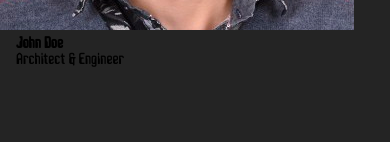
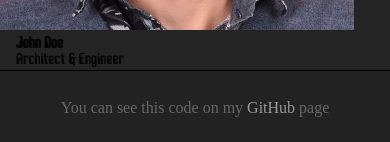
Before and after one commit to santuzzxooy/Portfolio_Web, a React (Vite) app: page / in a window 390 px wide. Shown: the part 1258-1400 px from the top of the page. Before the commit the page ends 1328 px from the top, so only its background shows below. Built offline with nearby package versions, Linux system fonts and the light colour scheme.

Commit message:
header and banner full

```diff
--- a/src/App.jsx
+++ b/src/App.jsx
@@ -1,7 +1,8 @@
 import './App.css'
 import Header from './Components/Header'
+import Banner from './Components/Banner'
 import PersonalInfo from './Components/PersonalInfo'
-import Banner from './Components/Banner'
+import Footer from './Components/Footer'
 
 function App() {
 
@@ -10,6 +11,7 @@ function App() {
       <Header/>
       <Banner/>
       <PersonalInfo/>
+      <Footer/>
     </>
   )
 }
--- a/src/Components/Banner.jsx
+++ b/src/Components/Banner.jsx
@@ -26,7 +26,7 @@ const Banner = () => {
             <canvas ref={canvasRef} className="lightningCanvas"></canvas>
             <ul>
                 <li><span id="banner_text" className="banner_text"></span></li>
-                <li><a href="/tickets" className="banner_button">Contact me</a></li>
+                <li><a href="#" className="banner_button">Contact me</a></li>
             </ul>
         </div>
     );
--- /dev/null
+++ b/src/Components/Footer.jsx
@@ -0,0 +1,13 @@
+import React from 'react'
+
+const Footer = () => {
+    return (
+        <footer>
+            <div class="footer_container">
+                <p>You can see this code on my <a href="">GitHub</a> page</p>
+            </div>
+        </footer>
+    )
+}
+
+export default Footer
--- a/src/Components/Header.jsx
+++ b/src/Components/Header.jsx
@@ -1,10 +1,14 @@
 import './Styles.css'
+import useScrollHeader from "../utils/useScrollHeader";
 import foto from '../assets/foto.png'
 import { IoMdArrowDropleftCircle } from "react-icons/io";
 
 const Header = () => {
+
+    const isScrolled = useScrollHeader();
+
     return (
-        <nav className="header">
+        <nav className={`header ${isScrolled ? "scrolled" : ""}`}>
             <div className='logo-container'>
                 <img src={foto} alt='?' className="imgLogo" />
                 <h1>Josefth Santiago Rocha</h1>
--- a/src/Components/PersonalInfo.jsx
+++ b/src/Components/PersonalInfo.jsx
@@ -5,7 +5,7 @@ const PersonalInfo = () => {
     return (
         <div className="card">
             <img src={foto} alt="Avatar" />
-            <div className="container">
+            <div className="card_container">
                 <h4><b>John Doe</b></h4>
                 <p>Architect & Engineer</p>
             </div>
--- a/src/Components/Styles.css
+++ b/src/Components/Styles.css
@@ -26,6 +26,7 @@
   background-color: rgb(0, 0, 0);
   user-select: none;
   z-index: 1000;
+  transition: background-color 0.6s ease-in-out, height 0.4s ease-in-out;
 }
 
 .logo-container {
@@ -99,6 +100,27 @@
 
 #check_menu {
   display: none;
+}
+
+/* Estilos cuando el usuario hace scroll */
+.header.scrolled {
+  background-color: rgba(94, 94, 94, 0.384);
+}
+
+.header.scrolled a {
+  color: black;
+  background-color: white;
+}
+
+.header.scrolled a:hover {
+  background-color: #000000;
+  color: rgb(255, 255, 255);
+  cursor: pointer;
+}
+
+.header.scrolled .imgLogo {
+  background-color: black;
+  transition: filter 0.6s ease-in-out;
 }
 
 /* banner Style */
@@ -201,11 +223,44 @@
   box-shadow: 0 8px 16px 0 rgba(0, 0, 0, 0.2);
 }
 
-.container {
+.card_container {
   padding: 2px 16px;
 }
 
+footer {
+  color: #666;
+  background: #222;
+  padding: 17px 0;
+  border-top: 1px solid #000;
+  text-align: center;
+  width: 100%;
+}
 
+/* Centra correctamente el contenido del footer */
+.footer_container {
+  display: flex;
+  align-items: center;
+  justify-content: center;
+  text-align: center;
+  height: 40px;
+}
+
+footer a {
+  color: #999;
+  text-decoration: none;
+}
+
+footer a:hover {
+  color: #efefef;
+}
+
+@media (max-width: 767px) {
+
+  footer  {
+    padding-left: 20px;
+    padding-right: 20px;
+  }
+}
 
 /* Dynamic views */
 
--- a/src/utils/lightningEffect.js
+++ b/src/utils/lightningEffect.js
@@ -35,7 +35,7 @@ export default function lightningEffect(canvasRef, bannerRef) {
                 lastY = newY;
             }
 
-            let colors = ["rgba(255, 255, 255, 0.7)", "rgba(173, 216, 230, 0.7)"];
+            let colors = ["rgba(22, 21, 116, 0.7)", "rgba(173, 216, 230, 0.7)"];
             ctx.strokeStyle = colors[j % colors.length];
             ctx.lineWidth = 2;
             ctx.shadowBlur = 15;
--- /dev/null
+++ b/src/utils/useScrollHeader.js
@@ -0,0 +1,22 @@
+import { useEffect, useState } from "react";
+
+const useScrollHeader = () => {
+  const [isScrolled, setIsScrolled] = useState(false);
+
+  useEffect(() => {
+    const handleScroll = () => {
+      if (window.scrollY > 50) {
+        setIsScrolled(true);
+      } else {
+        setIsScrolled(false);
+      }
+    };
+
+    window.addEventListener("scroll", handleScroll);
+    return () => window.removeEventListener("scroll", handleScroll);
+  }, []);
+
+  return isScrolled;
+};
+
+export default useScrollHeader;
```
